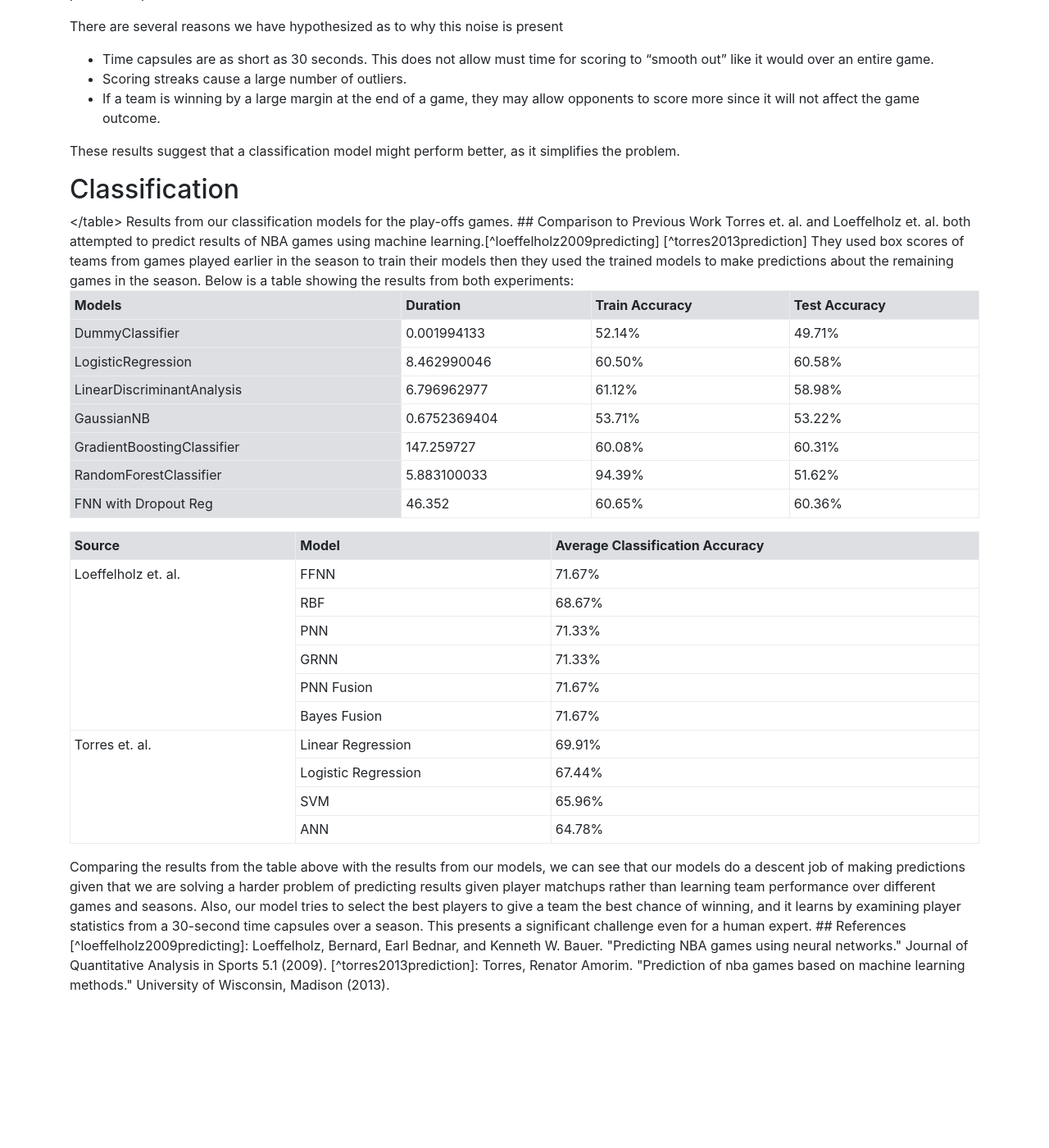
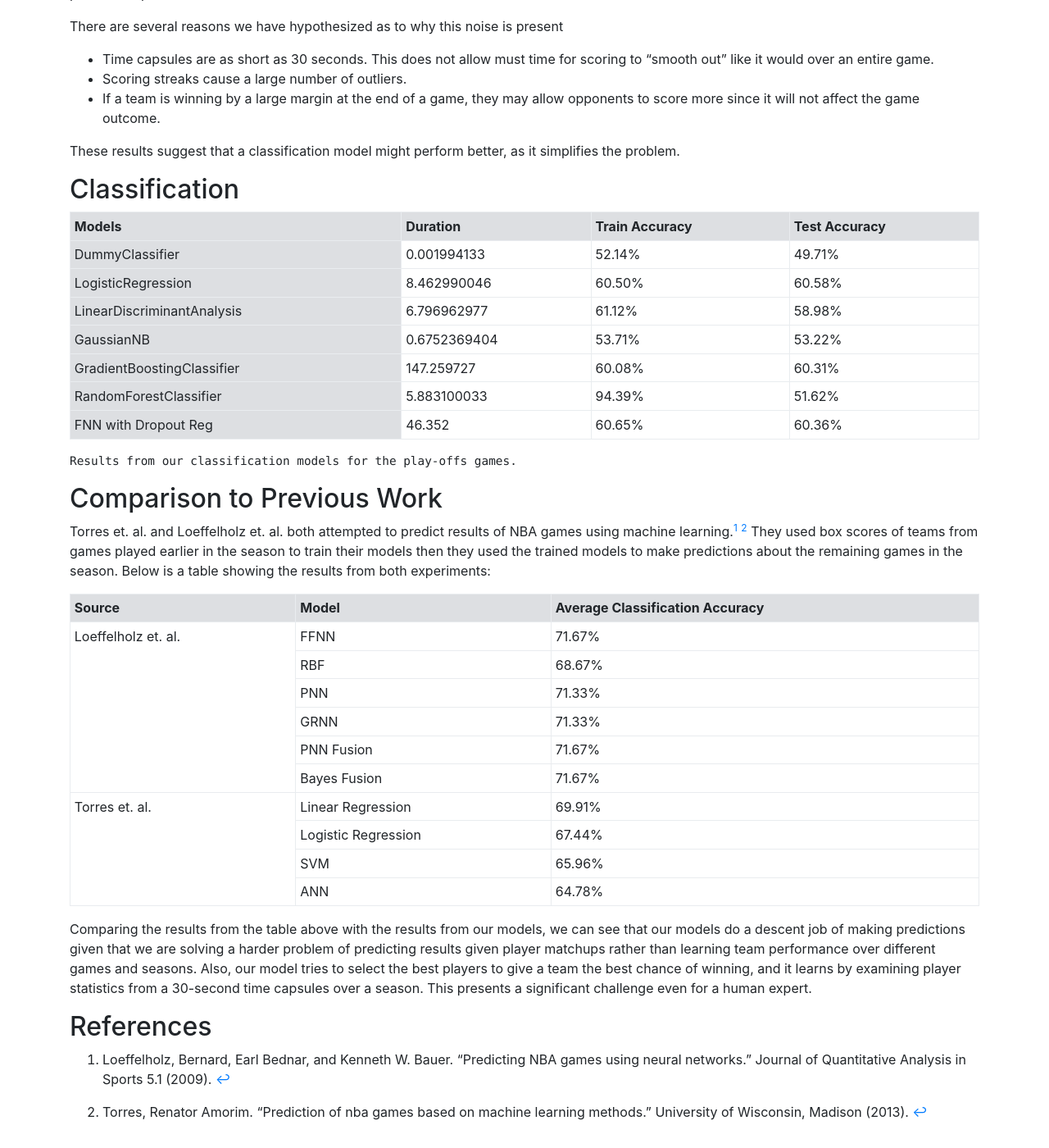
Before and after one commit to B-Ball-Brain/B-Ball-Brain.github.io, a Jekyll site: the page built from results.md, in a window 1280 px wide and 1400 px high, scrolled down 1333 px. Shown: the whole window at 82% size. Built offline with Jekyll 4.4.1, drawn with Linux system fonts in a browser that asks for light colours; nearby versions of some CDN libraries; some web fonts are replaced; before the commit the page ends 2570 px from its top, so only the background shows below that.

Commit message:
Fixed bug in results page

```diff
--- a/results.md
+++ b/results.md
@@ -91,7 +91,7 @@ order: 3
         <td>4.073052891</td>
         <td>-0.0150366387</td>
     </tr>
-    </table>
+</table>
 
     Results from our regression models for the play-offs games.
 
@@ -120,6 +120,7 @@ There are several reasons we have hypothesized as to why this noise is present
 These results suggest that a classification model might perform better, as it simplifies the problem.
 
 ## Classification
+
 <table class="table table-bordered table-sm">
     <tr>
     	<th class="table-secondary" colspan="1">Models</th>
@@ -169,7 +170,6 @@ These results suggest that a classification model might perform better, as it si
         <td>60.65%</td>
         <td>60.36%</td>
     </tr>
-    <tr>
     </table>
 
     Results from our classification models for the play-offs games.
```
Also changed, not shown: Gemfile.lock.
